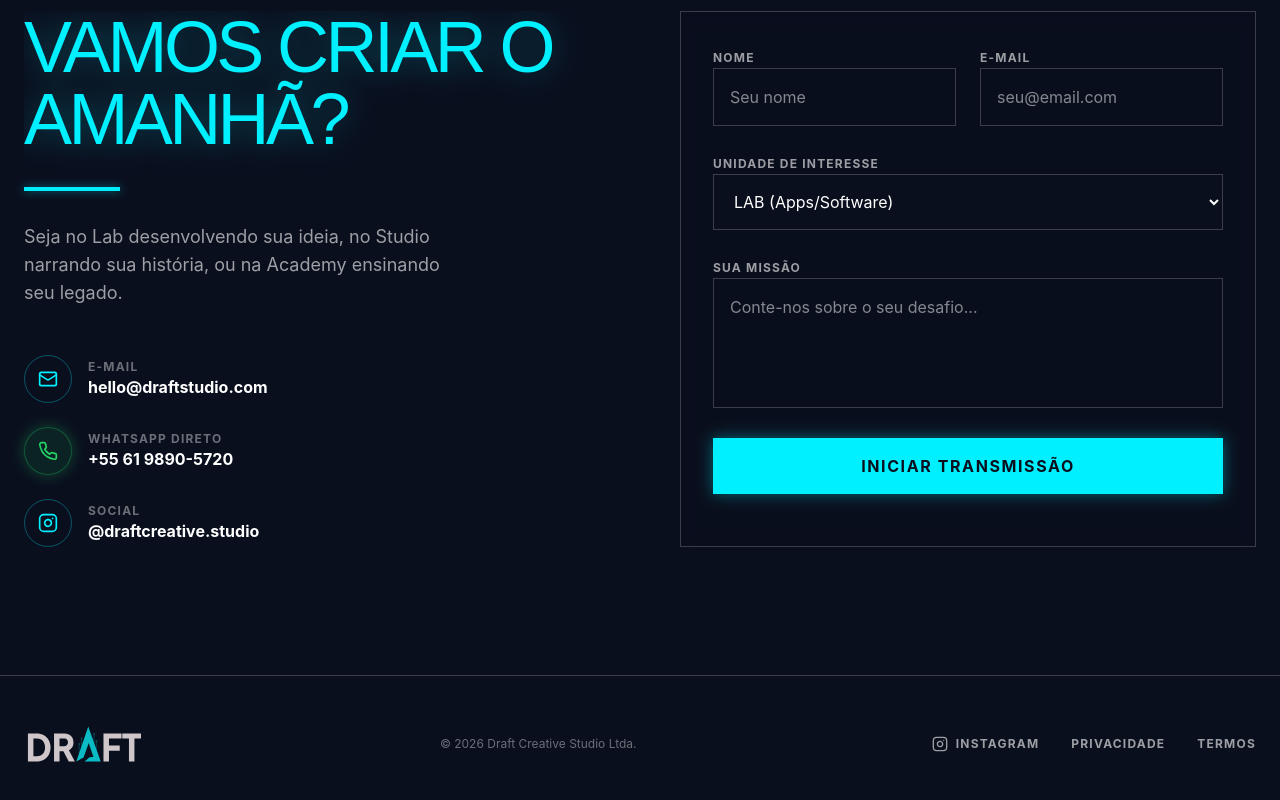
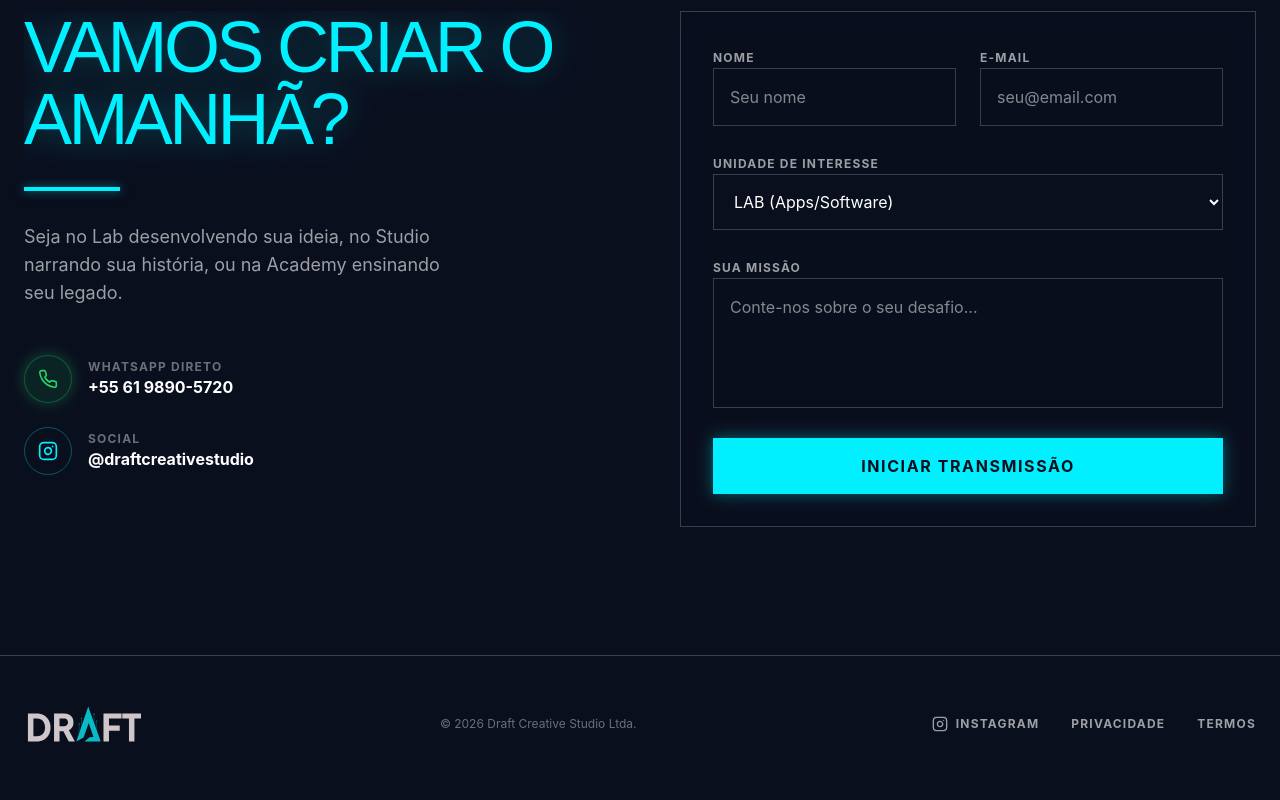
Before and after one commit to iwerry/DraftCreativeStudio, a React (Vite) app: page / in a window 1280 px wide. Shown: the part 4373-5173 px from the top of the page. Built offline with nearby package versions, Linux system fonts and the light colour scheme.

Commit message:
chore: remove email from contact section and update instagram link

```diff
--- a/src/Home.tsx
+++ b/src/Home.tsx
@@ -628,9 +628,8 @@ export default function Home() {
 
             <motion.div variants={staggerContainer} className="space-y-6">
               {[
-                { label: "E-mail", text: "hello@draftstudio.com", icon: <Mail className="w-5 h-5" />, link: null },
                 { label: "WhatsApp Direto", text: "+55 61 9890-5720", icon: <svg xmlns="http://www.w3.org/2000/svg" width="20" height="20" viewBox="0 0 24 24" fill="none" stroke="currentColor" strokeWidth="2" strokeLinecap="round" strokeLinejoin="round"><path d="M22 16.92v3a2 2 0 0 1-2.18 2 19.79 19.79 0 0 1-8.63-3.07 19.5 19.5 0 0 1-6-6 19.79 19.79 0 0 1-3.07-8.67A2 2 0 0 1 4.11 2h3a2 2 0 0 1 2 1.72 12.84 12.84 0 0 0 .7 2.81 2 2 0 0 1-.45 2.11L8.09 9.91a16 16 0 0 0 6 6l1.27-1.27a2 2 0 0 1 2.11-.45 12.84 12.84 0 0 0 2.81.7A2 2 0 0 1 22 16.92z"></path></svg>, link: "https://wa.me/556198905720", isBrand: true },
-                { label: "Social", text: "@draftcreative.studio", icon: <Instagram className="w-5 h-5" />, link: "https://instagram.com/draftcreative.studio" }
+                { label: "Social", text: "@draftcreativestudio", icon: <Instagram className="w-5 h-5" />, link: "https://www.instagram.com/draftcreativestudio/" }
               ].map((item, i) => (
                 <motion.div key={i} variants={fadeUp} className="flex items-center gap-4 group">
                   <div className={`w-12 h-12 rounded-full border ${item.isBrand ? 'border-[rgb(37,211,102)]/30 bg-[rgb(37,211,102)]/10 text-[rgb(37,211,102)] shadow-[0_0_15px_rgba(37,211,102,0.3)] group-hover:bg-[rgb(37,211,102)] group-hover:text-paper cursor-pointer' : 'border-brand/30 text-brand'} flex items-center justify-center transition-all`}>
```
